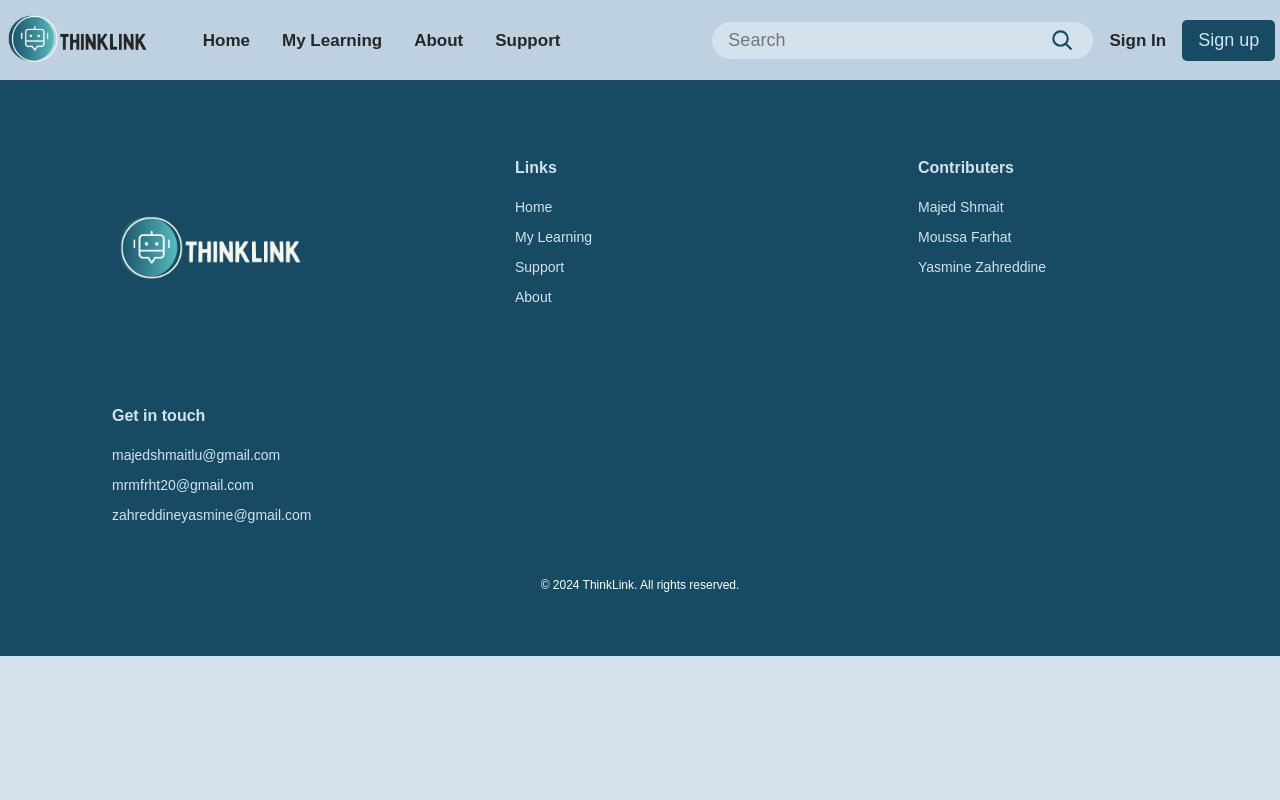
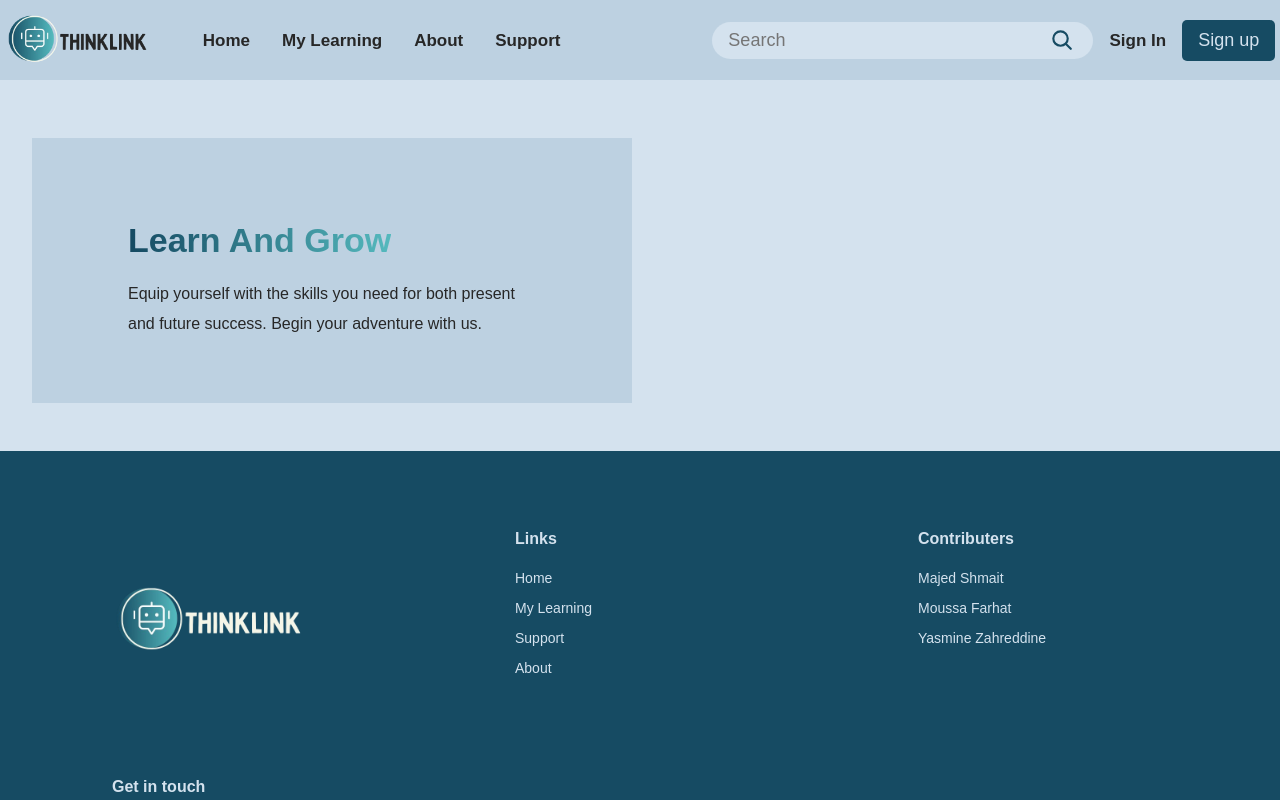
Before and after one commit to Yasmine-Zahreddine/ThinkLink, a React (Vite) app in the folder frontend/: page / in a window 1280 px wide. Shown: the top 800 px of the page. Built offline with nearby package versions, Linux system fonts and the light colour scheme.

Commit message:
edits regarding the header added the header and added the card component

```diff
--- a/frontend/src/App.jsx
+++ b/frontend/src/App.jsx
@@ -1,10 +1,12 @@
 import Navbar from "./components/navbar/Navbar";
 import "./App.css"
 import Footer from "./components/footer/Footer";
+import Header from "./containers/Header/Header";
 
 function App() {
   return <div className="App">
      <Navbar/>
+     <Header/>
      <Footer/>
   </div>;
 }
--- /dev/null
+++ b/frontend/src/components/card/Card.jsx
@@ -0,0 +1,18 @@
+import "./card.css";
+import PropTypes from "prop-types";
+
+function Card({title, content}) {
+  return (
+    <div className="card section_padding" id="card">
+      <div className="card-content">
+        <h1 className="gradient_text">{title}</h1>
+        <p>{content}</p>
+      </div>
+    </div>
+  );
+}
+Card.propTypes = {
+  title: PropTypes.string.isRequired,
+  content: PropTypes.string.isRequired,
+};
+export default Card
--- /dev/null
+++ b/frontend/src/components/card/card.css
@@ -0,0 +1,51 @@
+.card{
+    display: flex;
+    flex-direction: row;
+    width: 600px;
+    background: var(--navbar-color);
+    margin-top: 10px;
+}
+
+.card-content{
+    flex: 1;
+    display: flex;
+    flex-direction: column;
+    justify-content:center ;
+    align-items: flex-start;
+}
+
+.card-content h4{
+    font-family: var(--font-family);
+    font-weight: 500;
+    font-size: 16px;
+    line-height: 30px;
+    color: var(--color-text);
+}
+
+.card-content h1{
+    font-family: var(--font-family);
+    font-weight: 800;
+    font-size: 34px;
+    line-height: 45px;
+    margin: 1rem 0;
+}
+.card-content p{
+    font-family: var(--font-family);
+    font-size: 16px;
+    line-height: 30px;
+    color: var(--color-text);
+    /* margin-bottom: 2rem; */
+}
+
+@media screen and (max-width: 860px){
+    .card{
+        flex-direction: column;
+        width: 100%;
+    }
+    .card-image{
+        margin: 1rem 0;
+    }
+    .card-content{
+        margin-top: 2rem;
+    }
+}
--- a/frontend/src/components/navbar/navbar.css
+++ b/frontend/src/components/navbar/navbar.css
@@ -6,7 +6,7 @@
     width: 100vw;
     height: 10vh;
     position: relative;
-    /* z-index: 10; */
+    z-index: 10;
     background-color: var(--navbar-color);
     border-bottom: 2rem;
 }
@@ -135,7 +135,7 @@
     cursor: pointer;
 }
 
-@media screen and (max-width : 1050px){
+@media screen and (max-width : 1090px){
     .navbar-links_container{
         display: none;
     }
@@ -181,7 +181,7 @@
 
 }
 
-@media screen and (max-width : 550px){
+@media screen and (max-width : 700px){
     .navbar{
         padding: 1rem;
     }
--- /dev/null
+++ b/frontend/src/containers/Header/Header.jsx
@@ -0,0 +1,14 @@
+import "./header.css";
+import Card from "../../components/card/Card";
+
+function Header() {
+  return (
+    <div className="header">
+        <div className="header-card">
+        <Card title="Learn And Grow" content="Equip yourself with the skills you need for both present and future success. Begin your adventure with us." />
+        </div>
+    </div>
+  )
+}
+
+export default Header
--- /dev/null
+++ b/frontend/src/containers/Header/header.css
@@ -0,0 +1,4 @@
+.header{
+    width: 100vw;
+    padding: 3rem 2rem;
+}
--- a/frontend/src/index.css
+++ b/frontend/src/index.css
@@ -1,7 +1,7 @@
 :root {
     --font-family: 'Manrope', sans-serif;
 
-    --gradient-text: linear-gradient(89.97deg, #ff77db 1.84%, #800a92 102.67%);
+    --gradient-text: linear-gradient(90deg, #164b63 1.84%, #56bcc0 102.67%);
     --gradient-bar: linear-gradient(103.22deg, #9B30FF -13.86%, #DA70D6 99.55%);
 
     --color-bg: #d4e2ee;
```
